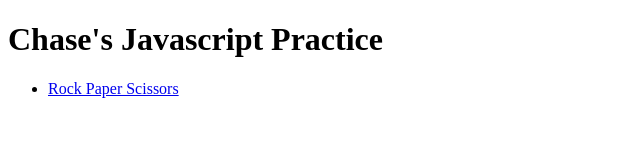
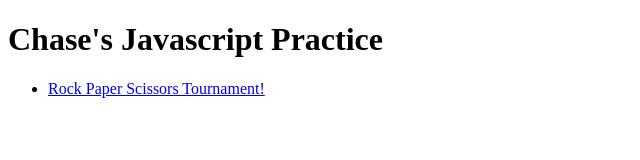
Before and after one commit to chasehas/javascript-practice, a plain HTML site: page index.html in a window 1280 px wide. Shown: the whole page, without its empty margins (0-640 px from the left). Drawn offline with Linux system fonts and the light colour scheme.

Commit message:
minor fix

```diff
--- a/index.html
+++ b/index.html
@@ -9,7 +9,7 @@
 <body>
    <h1>Chase's Javascript Practice</h1>
    <ul>
-        <li><a href="rps.html">Rock Paper Scissors</a></li>
+        <li><a href="rps.html">Rock Paper Scissors Tournament!</a></li>
    </ul>
 </body>
 </html>
```
